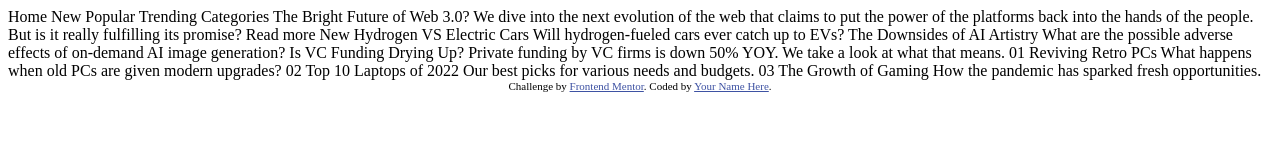
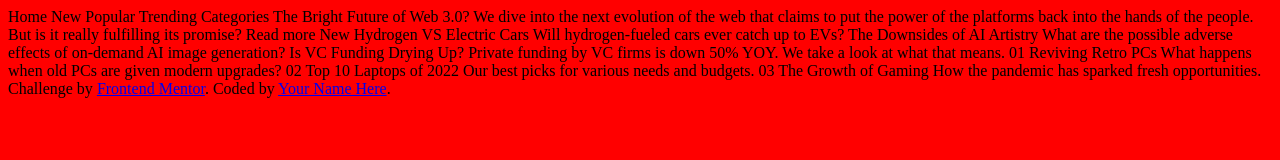
Before and after one commit to alli-Codes/news-homepage, a website: page index.html in a window 1280 px wide. Drawn offline with Linux system fonts and the light colour scheme.

Commit message:
Setting up sass

```diff
--- a/css/style.scss
+++ b/css/style.scss
@@ -0,0 +1,3 @@
+body{
+    background-color: red;
+}
--- a/index.html
+++ b/index.html
@@ -5,14 +5,8 @@
   <meta name="viewport" content="width=device-width, initial-scale=1.0"> <!-- displays site properly based on user's device -->
 
   <link rel="icon" type="image/png" sizes="32x32" href="./images/favicon-32x32.png">
-
+  <link rel="stylesheet" href="./css/main.css">
   <title>Frontend Mentor | News homepage</title>
-
-  <!-- Feel free to remove these styles or customise in your own stylesheet 👍 -->
-  <style>
-    .attribution { font-size: 11px; text-align: center; }
-    .attribution a { color: hsl(228, 45%, 44%); }
-  </style>
 </head>
 <body>
 
```
Also changed, not shown: package.json (+7 -1 lines), css/main.css (added), 2 other files.
